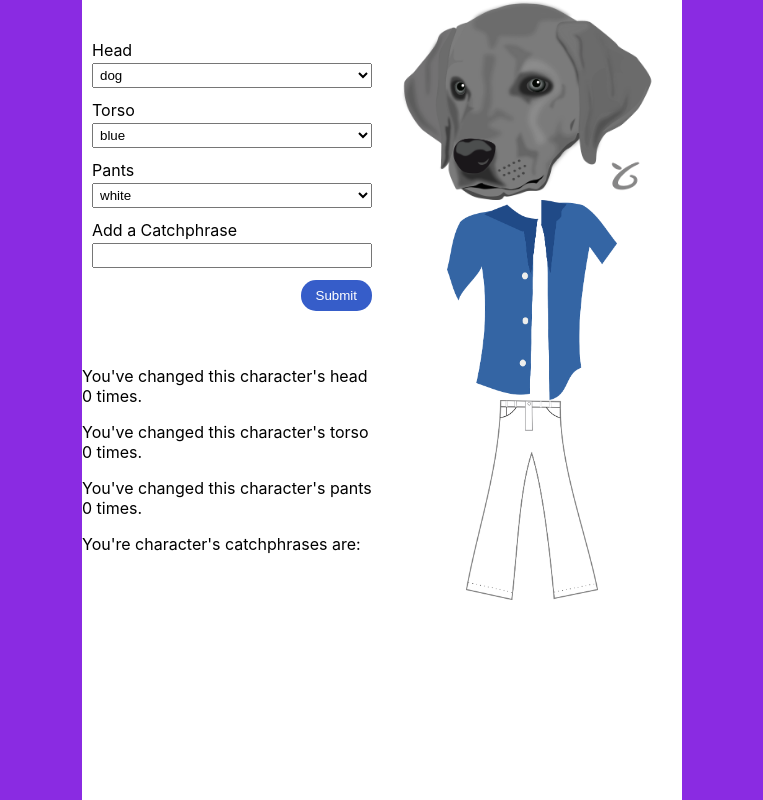
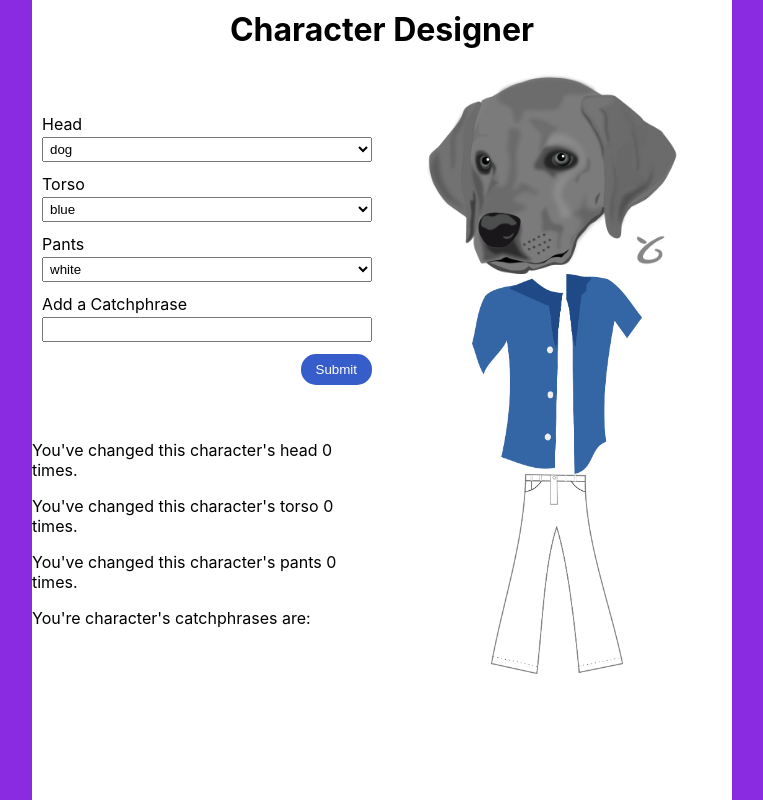
Before and after one commit to david-qz/react-character-designer, a React (Create React App) app: page / in a window 1280 px wide. Shown: the whole page, without its empty margins (258-1021 px from the left). Built offline with nearby package versions, Linux system fonts and the light colour scheme.

Commit message:
Add title heading to page

```diff
--- a/public/index.html
+++ b/public/index.html
@@ -11,6 +11,7 @@
     <title>Character Builder</title>
   </head>
   <body>
+    <h1>Character Designer</h1>
     <noscript>You need to enable JavaScript to run this app.</noscript>
     <div id="root"></div>
   </body>
--- a/src/index.css
+++ b/src/index.css
@@ -3,7 +3,7 @@ html {
 }
 
 body {
-  max-width: 600px;
+  max-width: 700px;
   min-height: 100vh;
   margin: auto;
   font-family: -apple-system, BlinkMacSystemFont, 'Segoe UI', 'Roboto', 'Oxygen',
@@ -13,3 +13,9 @@ body {
   -moz-osx-font-smoothing: grayscale;
   background-color: white;
 }
+
+h1 {
+  margin: 0;
+  padding: 10px 0 25px 0;
+  text-align: center;
+}
```
